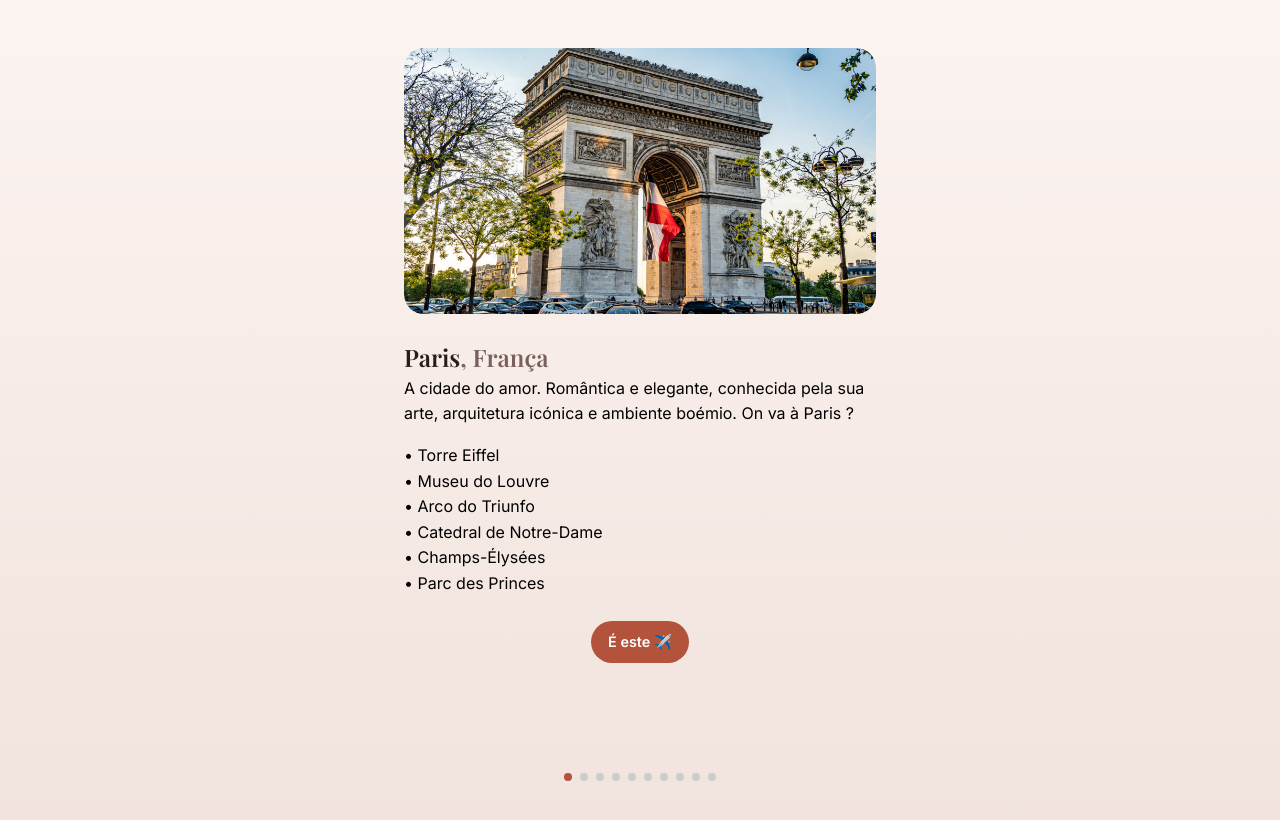
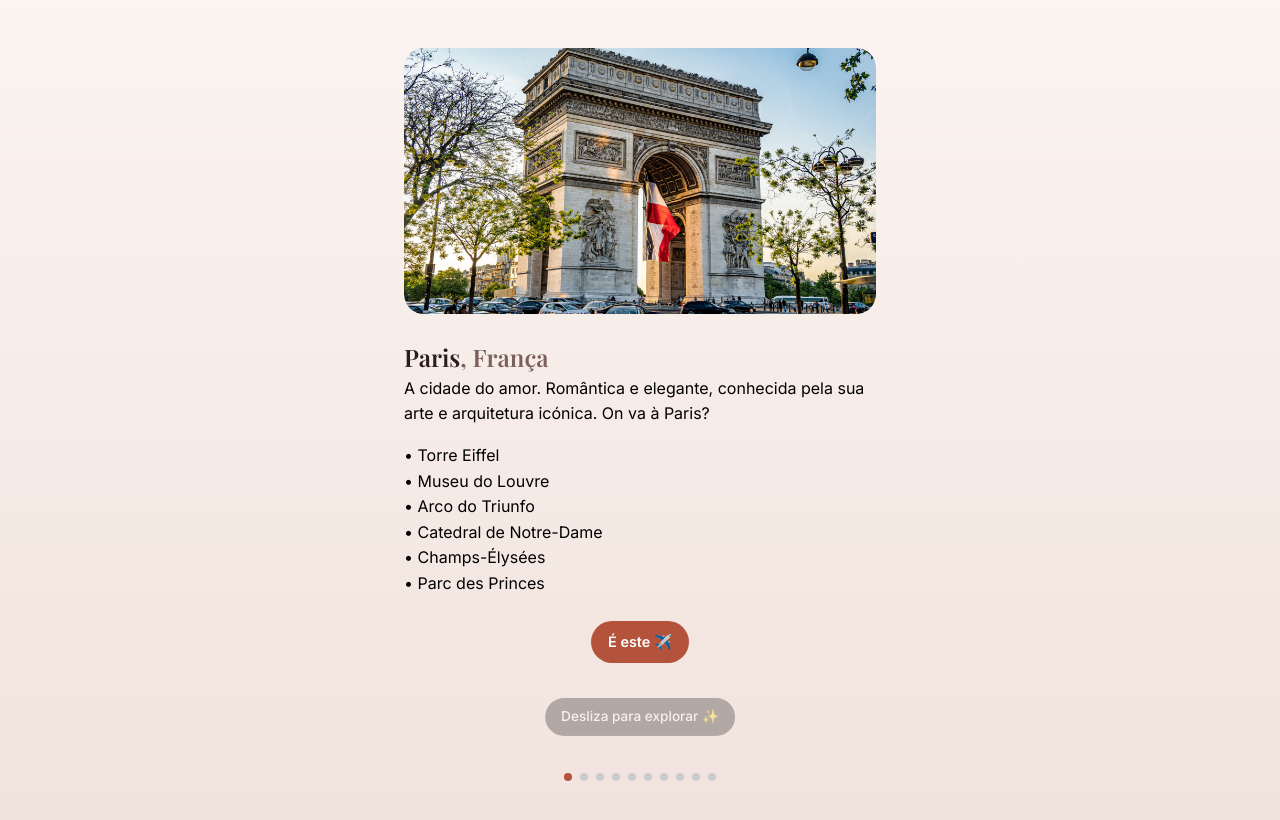
Before and after one commit to nunomeira8/christmas-gift, a React (Vite) app: page /#/destinations in a window 1280 px wide. Shown: the top 820 px of the page. Built offline with nearby package versions, Linux system fonts and the light colour scheme.

Commit message:
Christmas Gift
- Added hint for swipe.
- Fixed labels.

```diff
--- a/src/data/destinations.js
+++ b/src/data/destinations.js
@@ -32,7 +32,7 @@ export const destinations = [
     city: "Paris",
     country: "França",
     description:
-      "A cidade do amor. Romântica e elegante, conhecida pela sua arte, arquitetura icónica e ambiente boémio. On va à Paris ?",
+      "A cidade do amor. Romântica e elegante, conhecida pela sua arte e arquitetura icónica. On va à Paris?",
     highlights: [
       "Torre Eiffel",
       "Museu do Louvre",
@@ -96,7 +96,7 @@ export const destinations = [
     city: "Bruxelas",
     country: "Bélgica",
     description:
-      "Bruxelas é a capital da Bélgica e da União Europeia, conhecida pela sua arquitetura impressionante, cultura vibrante e deliciosa gastronomia. On va à Bruxelles ?",
+      "Bruxelas é a capital da Bélgica e da União Europeia, conhecida pela sua arquitetura impressionante, cultura vibrante e deliciosa gastronomia. On va à Bruxelles?",
     highlights: [
       "Grand Place",
       "Atomium",
--- a/src/pages/Destinations.jsx
+++ b/src/pages/Destinations.jsx
@@ -15,14 +15,14 @@ function shuffleArray(array) {
 export default function Destinations() {
   const navigate = useNavigate();
 
-  const [orderedDestinations] = useState(() =>
-    shuffleArray(destinations)
-  );
+  const [orderedDestinations] = useState(() => shuffleArray(destinations));
   const [currentIndex, setCurrentIndex] = useState(0);
   const [startX, setStartX] = useState(null);
 
   const carouselRef = useRef(null);
   const cardRef = useRef(null);
+
+  const [showHint, setShowHint] = useState(true);
 
   // Garante posição inicial correta
   useEffect(() => {
@@ -32,8 +32,13 @@ export default function Destinations() {
   }, []);
 
   const scrollToIndex = (index) => {
-    const maxIndex = orderedDestinations.length; // inclui o card final
+    const maxIndex = orderedDestinations.length;
     const clamped = Math.max(0, Math.min(index, maxIndex));
+
+    // 🔥 remove o hint no primeiro movimento
+    if (showHint && clamped !== 0) {
+      setShowHint(false);
+    }
 
     setCurrentIndex(clamped);
 
@@ -69,6 +74,11 @@ export default function Destinations() {
 
   return (
     <main className="page destinations-carousel">
+      {showHint && currentIndex === 0 && (
+        <div className="gesture-hint">
+          <span>Desliza para explorar ✨</span>
+        </div>
+      )}
       <div
         ref={carouselRef}
         className="carousel"
@@ -87,14 +97,10 @@ export default function Destinations() {
               <div className="destination-content">
                 <h1>
                   {destination.city}
-                  <span className="muted">
-                    , {destination.country}
-                  </span>
+                  <span className="muted">, {destination.country}</span>
                 </h1>
 
-                <p className="black-text">
-                  {destination.description}
-                </p>
+                <p className="black-text">{destination.description}</p>
 
                 <ul className="highlights black-text">
                   {destination.highlights.map((item) => (
@@ -146,9 +152,7 @@ function Slideshow({ images }) {
 
   useEffect(() => {
     const interval = setInterval(() => {
-      setCurrentImage(
-        (prev) => (prev + 1) % images.length
-      );
+      setCurrentImage((prev) => (prev + 1) % images.length);
     }, 2000);
 
     return () => clearInterval(interval);
@@ -165,10 +169,7 @@ function ProgressDots({ total, current }) {
   return (
     <div className="progress-dots">
       {Array.from({ length: total }).map((_, i) => (
-        <span
-          key={i}
-          className={`dot ${i === current ? "active" : ""}`}
-        />
+        <span key={i} className={`dot ${i === current ? "active" : ""}`} />
       ))}
     </div>
   );
--- a/src/styles/destinations.css
+++ b/src/styles/destinations.css
@@ -112,3 +112,36 @@
 .dot.active {
   background: var(--color-primary);
 }
+
+.gesture-hint {
+  position: fixed;
+  bottom: 4rem;
+  left: 50%;
+  transform: translateX(-50%);
+
+  padding: 0.5rem 1rem;
+  border-radius: 999px;
+
+  background: rgba(0, 0, 0, 0.65);
+  color: white;
+  font-size: 0.85rem;
+  font-weight: 500;
+
+  pointer-events: none;
+  animation: hintPulse 1.8s ease-in-out infinite;
+}
+
+@keyframes hintPulse {
+  0% {
+    opacity: 0.4;
+    transform: translateX(-50%) translateY(0);
+  }
+  50% {
+    opacity: 1;
+    transform: translateX(-50%) translateY(-4px);
+  }
+  100% {
+    opacity: 0.4;
+    transform: translateX(-50%) translateY(0);
+  }
+}
```
